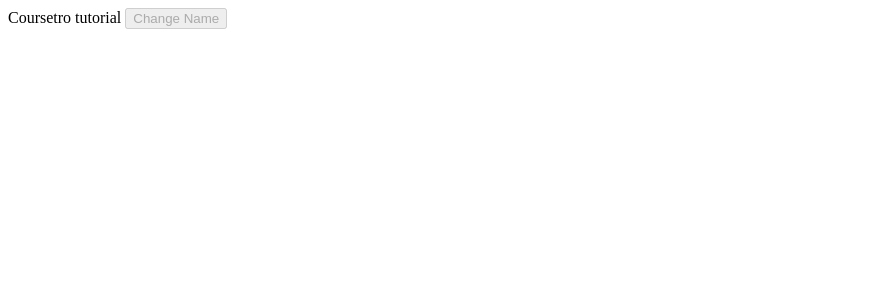
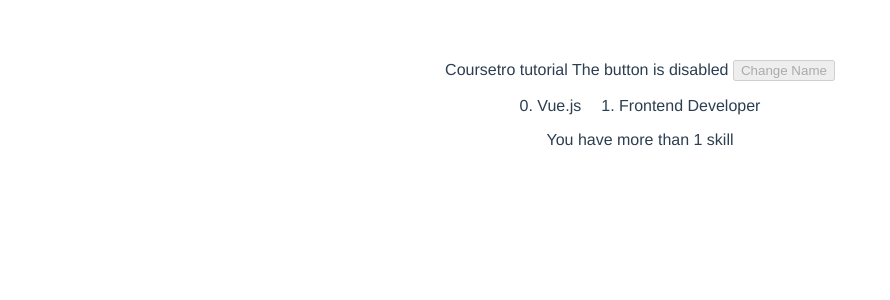
Before and after one commit to neotamoe/vue-proj, a Vue app: page / in a window 1280 px wide. Shown: the top 300 px of the page, without its empty margins (0-890 px from the left). Built offline with nearby package versions, Linux system fonts and the light colour scheme.

Commit message:
directives

```diff
--- a/src/App.vue
+++ b/src/App.vue
@@ -1,5 +1,5 @@
 <template>
-  <div class="app">
+  <div id="app">
     <Skills />
   </div>
 
--- a/src/components/Skills.vue
+++ b/src/components/Skills.vue
@@ -1,7 +1,19 @@
 <template>
-  <div class="skills">
+  <div class="hello">
     {{name}}
+
+    {{btnState ? 'The button is disabled' : 'The button is active'}}
+
    <button v-on:click="changeName" v-bind:disabled="btnState">Change Name</button>
+    <div class="holder">
+      <ul>
+        <li v-for="(data, index) in skills" :key='index'>{{index}}. {{data.skill}}</li>
+      </ul>
+
+      <p v-if="skills.length >= 1">You have more than 1 skill</p>
+      <p v-else>You have less than 1 skill</p>
+
+    </div>
   </div>
 </template>
 
@@ -11,7 +23,11 @@ export default {
   data() {
     return {
       name: 'Coursetro tutorial',
-      btnState: true
+      btnState: true,
+      skills: [
+        {"skill": "Vue.js"},
+        {"skill": "Frontend Developer"},
+      ]
     }
   }
 }
```
